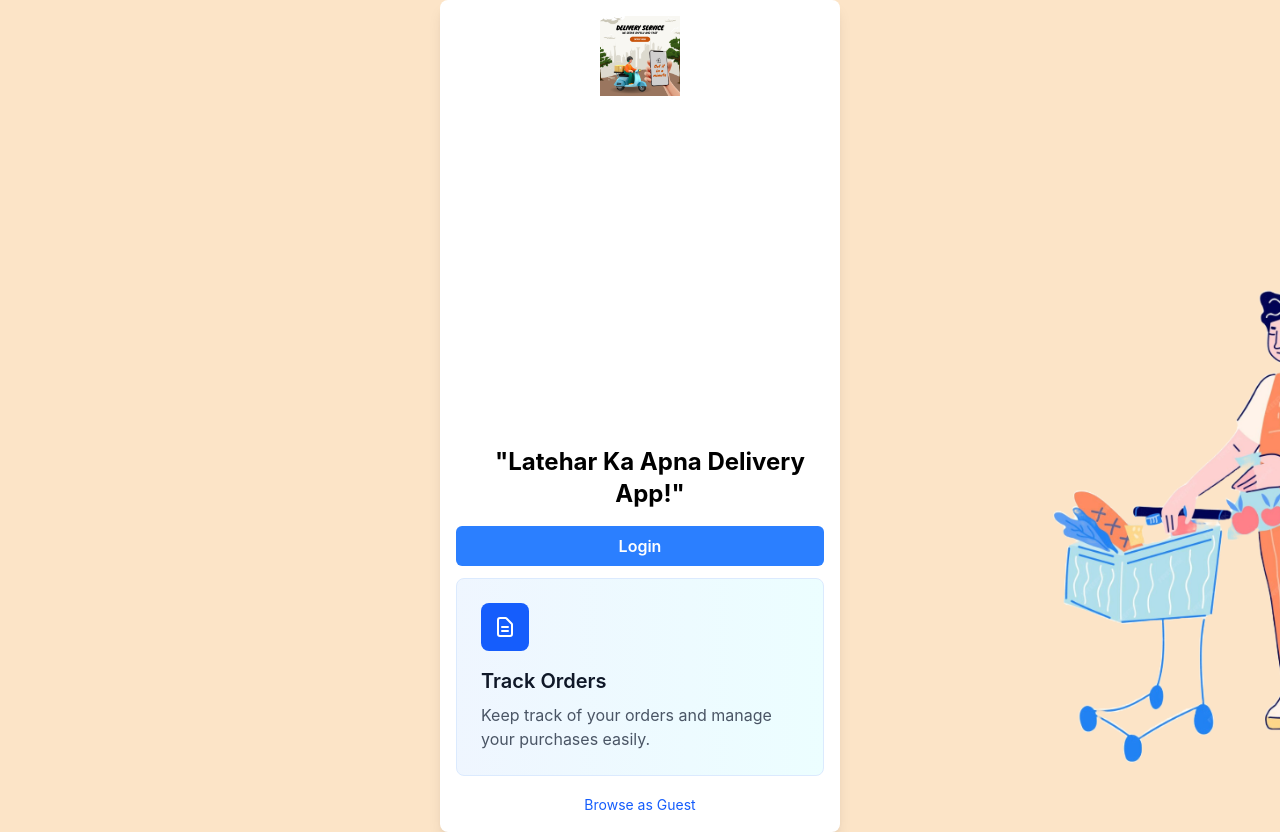
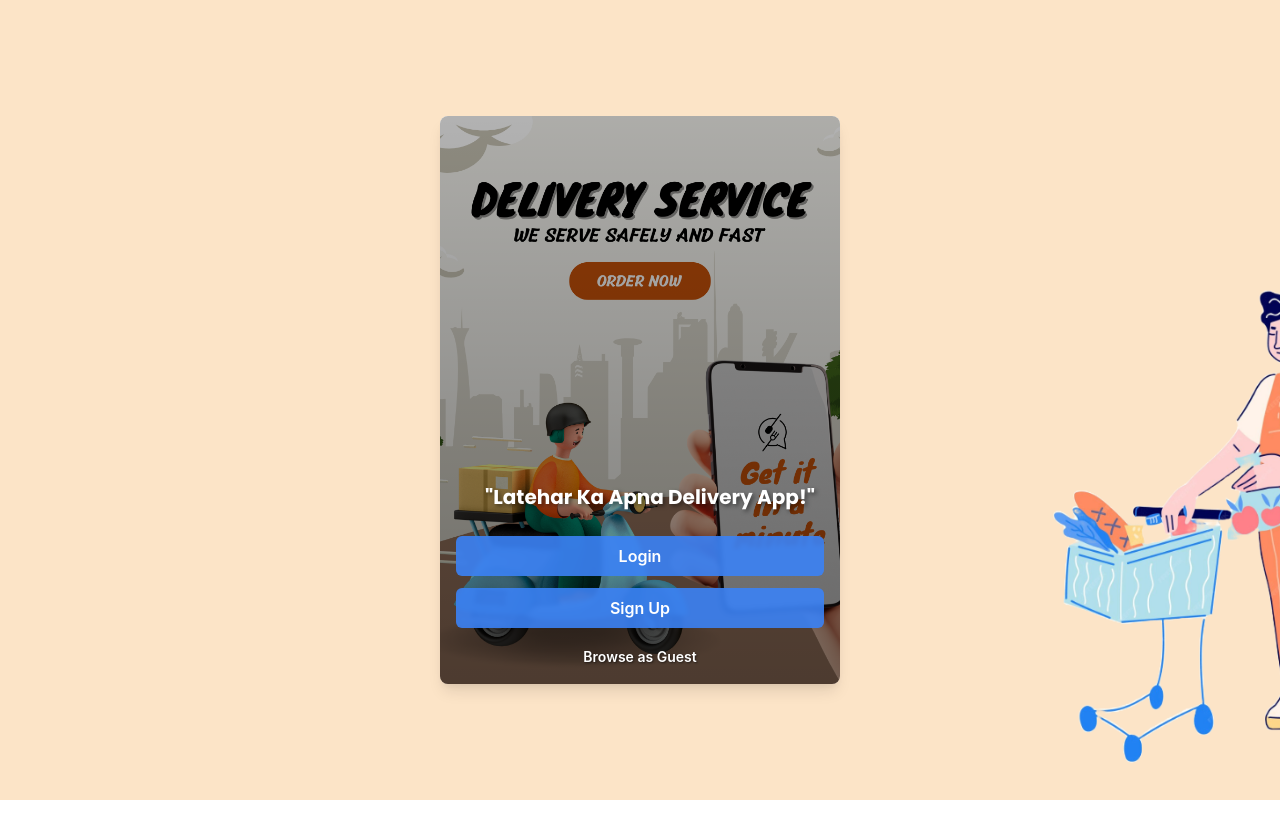
Before and after one commit to jitu097/QuickDeliverApp, a Next.js app: page / in a window 1280 px wide. After the commit the page ends 800 px from the top, so only its background shows below. Built offline with nearby package versions, Linux system fonts and the light colour scheme.

Commit message:
updatejs
update

```diff
--- /dev/null
+++ b/src/app/page.css
@@ -0,0 +1,155 @@
+/* Home Page Styles */
+
+/* Loading Screen Styles */
+.loading-screen {
+  position: relative;
+  min-height: 100vh;
+  background-color: #fce4c7;
+  overflow-x: hidden;
+  display: flex;
+  justify-content: center;
+  align-items: center;
+}
+
+.loading-circle {
+  position: absolute;
+  width: 20rem;
+  height: 20rem;
+  background-color: #f9a826;
+  border-radius: 50%;
+  top: 50%;
+  left: 50%;
+  transform: translate(-50%, -50%);
+  z-index: 0;
+}
+
+.loading-content {
+  position: relative;
+  z-index: 10;
+  text-align: center;
+}
+
+.loading-logo {
+  margin: 0 auto;
+}
+
+.loading-title {
+  font-size: 90px;
+  font-weight: 800;
+  color: #111827;
+  letter-spacing: 0.1em;
+  font-family: 'Poppins', sans-serif;
+}
+
+/* Login Page Styles */
+.login-page {
+  min-height: 100vh;
+  background-color: #fce4c7;
+  display: flex;
+  align-items: center;
+  justify-content: center;
+  background-image: url('/groceryman.png');
+  background-repeat: no-repeat;
+  background-position: 690px 180px;
+  background-size: auto 80vh;
+}
+
+.login-form {
+  background-color: white;
+  padding: 0;
+  border-radius: 0.5rem;
+  box-shadow: 0 10px 15px -3px rgba(0, 0, 0, 0.1), 0 4px 6px -2px rgba(0, 0, 0, 0.05);
+  width: 400px;
+  overflow: hidden;
+  position: relative;
+  min-height: 350px;
+}
+
+.form-image-container {
+  position: absolute;
+  top: 0;
+  left: 0;
+  right: 0;
+  bottom: 0;
+  z-index: 1;
+}
+
+.form-image {
+  width: 100%;
+  height: 100%;
+  object-fit: cover;
+}
+
+.form-content {
+  position: relative;
+  z-index: 2;
+  padding: 1rem;
+  background: linear-gradient(180deg, rgba(0, 0, 0, 0.3) 0%, rgba(0, 0, 0, 0.5) 100%);
+  height: 100%;
+  display: flex;
+  flex-direction: column;
+  justify-content: center;
+  min-height: 350px;
+}
+
+.form-title {
+  font-size: 1.25rem;
+  font-weight: 700;
+  text-align: center;
+  margin-bottom: 1.5rem;
+  font-family: 'Poppins', sans-serif;
+  color: white;
+  text-shadow: 2px 2px 4px rgba(0, 0, 0, 0.5);
+}
+
+.form-buttons {
+  display: flex;
+  flex-direction: column;
+  gap: 0.75rem;
+}
+
+.form-button {
+  width: 100%;
+  background-color: #3b82f6;
+  color: white;
+  padding: 0.5rem 1rem;
+  border-radius: 0.375rem;
+  font-weight: 600;
+  transition: background-color 0.3s ease;
+  display: block;
+  text-align: center;
+  text-decoration: none;
+  background-color: rgba(59, 130, 246, 0.9);
+  backdrop-filter: blur(2px);
+}
+
+.form-button:hover {
+  background-color: rgba(29, 78, 216, 0.95);
+}
+
+.guest-link-container {
+  margin-top: 1rem;
+  text-align: center;
+}
+
+.guest-link {
+  color: white;
+  text-decoration: none;
+  font-size: 0.875rem;
+  transition: color 0.3s ease;
+  font-weight: 600;
+  text-shadow: 1px 1px 2px rgba(0, 0, 0, 0.5);
+}
+
+.guest-link:hover {
+  color: #bfdbfe;
+}
+
+/* Animation Classes */
+.logo-scooter {
+  /* Add any specific logo animations here if needed */
+}
+
+.animate-driveIn {
+  /* Add drive-in animation keyframes if needed */
+}
--- a/src/app/page.js
+++ b/src/app/page.js
@@ -2,6 +2,7 @@
 import Image from 'next/image';
 import Link from 'next/link';
 import { useState, useEffect } from 'react';
+import './page.css';
 
 export default function Home() {
   const [showLoginPage, setShowLoginPage] = useState(false);
@@ -17,64 +18,49 @@ export default function Home() {
 
   if (showLoginPage) {
     return (
-      <main className="min-h-screen bg-[#fce4c7] flex items-center justify-center"
-      style={{backgroundImage: "url('/groceryman.png')",
-        backgroundRepeat: "no-repeat",
-        backgroundPosition: "690px 180px",
-
-        backgroundSize: "auto 80vh"
-
-      }}>
-
-
-        <div className="bg-white p-4 rounded-lg shadow-lg w-100">
-          {/* Image at top of form */}
-          <div className="text-center mb-4">
+      <main className="login-page">
+        <div className="login-form">
+          {/* Background Image */}
+          <div className="form-image-container">
             <Image
               src="/formimage.png"
               alt="Latehar Delivery"
               width={1200}
               height={400}
-  style={{ width: "4000px", height: "80px", objectFit: "contain" }}
-  className=""
+              className="form-image"
             />
-
-
           </div>
 
-          <h1 className="text-2xl font-bold text-center mb-4 font-poppins">
+          {/* Content overlay */}
+          <div className="form-content">
+            <h1 className="form-title">
               "Latehar Ka Apna Delivery App!"
             </h1>
 
-          <div className="space-y-3">
+            <div className="form-buttons">
               <Link
                 href="/login"
-              className="w-full bg-blue-500 text-white py-2 px-4 rounded-md font-semibold hover:bg-blue-700 transition-colors block text-center"
+                className="form-button"
               >
                 Login
               </Link>
 
-            {/* Orders */}
-            <Link href="/orders" className="group">
-              <div className="bg-gradient-to-r from-blue-50 to-cyan-50 p-6 rounded-lg border border-blue-100 hover:shadow-lg transition-shadow">
-                <div className="w-12 h-12 bg-blue-600 rounded-lg flex items-center justify-center mb-4">
-                  <svg className="w-6 h-6 text-white" fill="none" stroke="currentColor" viewBox="0 0 24 24">
-                    <path strokeLinecap="round" strokeLinejoin="round" strokeWidth="2" d="M9 12h6m-6 4h6m2 5H7a2 2 0 01-2-2V5a2 2 0 012-2h5.586a1 1 0 01.707.293l5.414 5.414a1 1 0 01.293.707V19a2 2 0 01-2 2z" />
-                  </svg>
-                </div>
-                <h4 className="text-xl font-semibold text-gray-900 mb-2">Track Orders</h4>
-                <p className="text-gray-600">Keep track of your orders and manage your purchases easily.</p>
-              </div>
+              <Link
+                href="/signup"
+                className="form-button"
+              >
+                Sign Up
               </Link>
             </div>
 
-          <div className="mt-4 text-center">
+            <div className="guest-link-container">
               <Link
                 href="/shop/products"
-              className="text-blue-600 hover:text-blue-800 text-sm"
+                className="guest-link"
               >
                 Browse as Guest
               </Link>
+            </div>
           </div>
         </div>
       </main>
@@ -82,22 +68,22 @@ export default function Home() {
   }
 
   return (
-    <main className="relative min-h-screen bg-[#fce4c7] overflow-x-hidden flex justify-center items-center">
+    <main className="loading-screen">
 
       {/* Circular orange background */}
-      <div className="absolute w-80 h-80 bg-[#f9a826] rounded-full top-1/2 left-1/2 -translate-x-1/2 -translate-y-1/2 z-0"></div>
+      <div className="loading-circle"></div>
 
       {/* Logo and Text */}
-      <div className="relative z-10 text-center">
+      <div className="loading-content">
         <Image
           src="/logoo.png"
           alt="Bazar Se Logo"
           width={550}
           height={250}
-          className="logo-scooter animate-driveIn mx-auto"
+          className="loading-logo logo-scooter animate-driveIn"
           priority
         />
-        <h1 className="text-[90px] font-extrabold text-gray-900 tracking-widest font-poppins">
+        <h1 className="loading-title">
           BazarSe
         </h1>
       </div>
```
Lines whose indentation alone changed are shown as unchanged.
